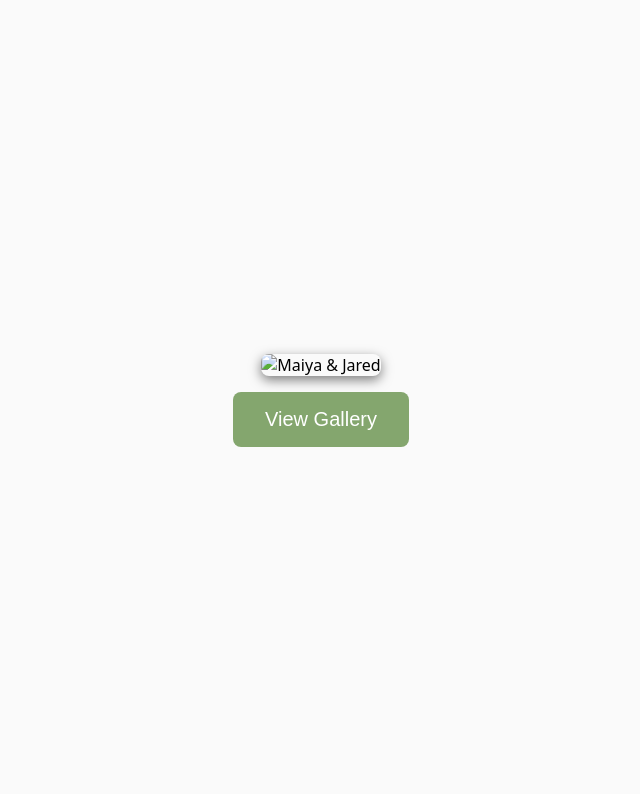
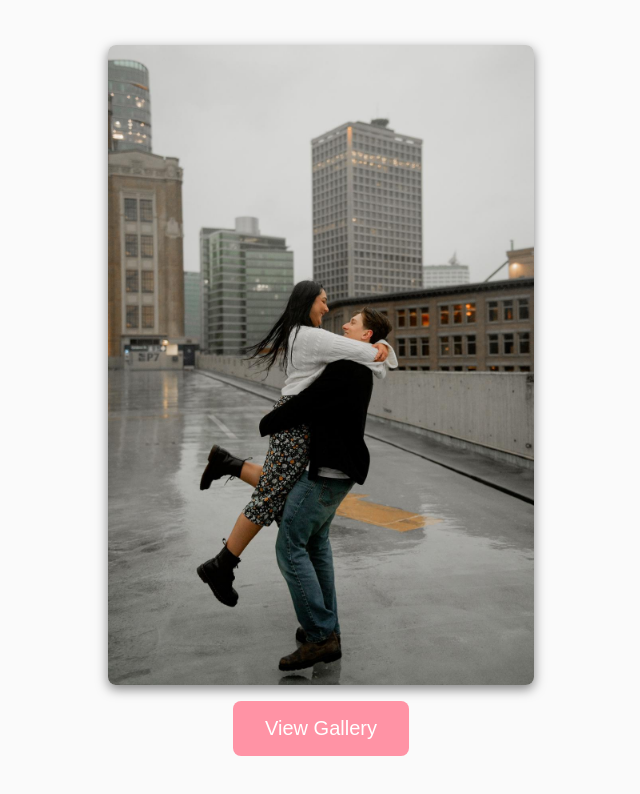
Before and after one commit to JaredTweed/the-hodgsons, a plain HTML site: page index.html in a window 1280 px wide. Shown: the whole page, without its empty margins (319-959 px from the left). Drawn offline with Linux system fonts and the light colour scheme.

Commit message:
the hodgsons

```diff
--- a/index.html
+++ b/index.html
@@ -3,7 +3,7 @@
 <head>
   <meta charset="utf-8">
   <meta name="viewport" content="width=device-width, initial-scale=1">
-  <title>Maiya & Jared 2025</title>
+  <title>Abbey & Matthew 2025</title>
   <style>
     body {
       display: flex;
@@ -27,7 +27,7 @@
     #enterBtn {
       padding: 1rem 2rem;
       font-size: 1.25rem;
-      background: hsl(96, 23.7%, 54%);
+      background: hsl(350 100% 78.9%);
       color: white;
       border: none;
       border-radius: 8px;
@@ -40,7 +40,7 @@
 </head>
 <body>
   <!-- Your photo -->
-  <img id="entryImage" src="./icons/original-photo.webp" alt="Maiya & Jared">
+  <img id="entryImage" src="./icons/original-photo.webp" alt="Abbey & Matthew">
 
   <!-- Enter button -->
   <button id="enterBtn">View Gallery</button>
```
Also changed, not shown: home.html (+3 -3 lines), icons/WhatsApp Image 2025-07-06 at 19.47.33.jpeg (added), icons/image.ico (added), icons/original-photo.webp (added), icons/settings.svg (added), 1 other file.
